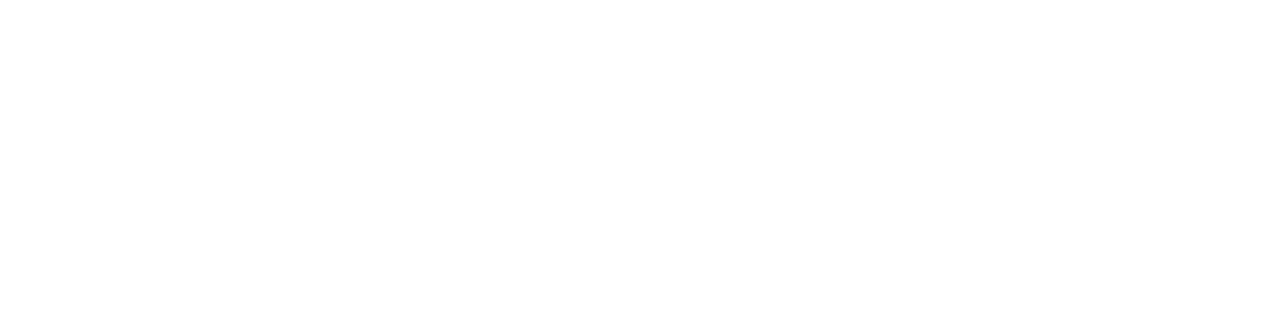
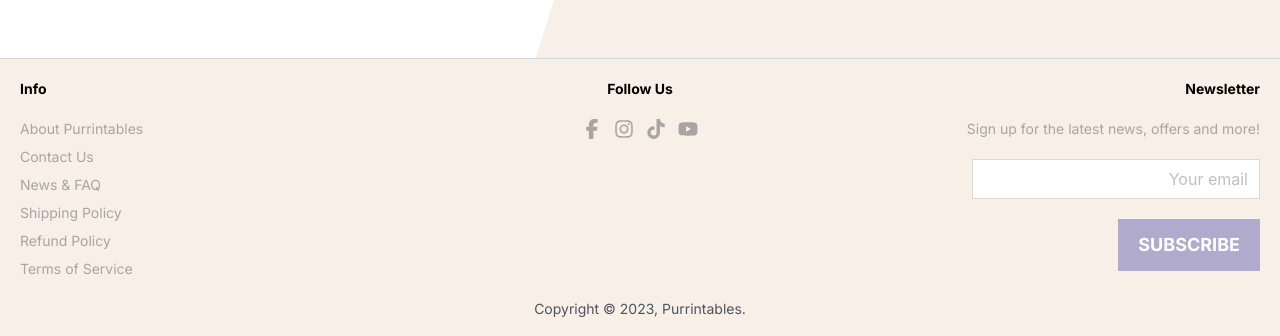
Before and after one commit to kuru-studio/purrintables, a Next.js app: page / in a window 1280 px wide. Shown: the part 889-1225 px from the top of the page. Before the commit the page ends 800 px from the top, so only its background shows below. Built offline with nearby package versions, Linux system fonts and the light colour scheme.

Commit message:
Feature: Add content to Footer

```diff
--- /dev/null
+++ b/app/_components/organisms/Footer.tsx
@@ -0,0 +1,56 @@
+import { FontAwesomeIcon } from '@fortawesome/react-fontawesome';
+import { faFacebookF } from '@fortawesome/free-brands-svg-icons';
+import { faInstagram } from '@fortawesome/free-brands-svg-icons';
+import { faTiktok } from '@fortawesome/free-brands-svg-icons';
+import { faYoutube } from '@fortawesome/free-brands-svg-icons';
+import { Input } from "antd";
+
+const Footer = () => {
+  return (
+    <footer className="bg-[#f8efe6]">
+      <div className="container mx-auto border-t border-gray-300 text-sm text-gray-600 flex flex-col gap-5 pb-5">
+        <div className="md:flex mx-5">
+          <div className="flex-1 mt-5">
+            <div className="font-bold text-black text-left">Info</div>
+            <div className="flex flex-col mt-5 gap-2">
+              <a href="#" className="text-[#a6a6a6] hover:text-black transition-all">About Purrintables</a>
+              <a href="#" className="text-[#a6a6a6] hover:text-black transition-all">Contact Us</a>
+              <a href="#" className="text-[#a6a6a6] hover:text-black transition-all">News & FAQ</a>
+              <a href="#" className="text-[#a6a6a6] hover:text-black transition-all">Shipping Policy</a>
+              <a href="#" className="text-[#a6a6a6] hover:text-black transition-all">Refund Policy</a>
+              <a href="#" className="text-[#a6a6a6] hover:text-black transition-all">Terms of Service</a>
+            </div>
+          </div>
+          <div className="flex-1 mt-5">
+            <div className="font-bold text-black md:text-center">Follow Us</div>
+            <div className="md:flex md:gap-3 md:justify-center mt-5">
+              <a href="#" target="_blank" className="text-[#a6a6a6] hover:text-black transition-all"><FontAwesomeIcon icon={faFacebookF} className="w-5 h-5" /></a>
+              <a href="#" target="_blank" className="text-[#a6a6a6] hover:text-black transition-all"><FontAwesomeIcon icon={faInstagram} className="w-5 h-5" /></a>
+              <a href="#" target="_blank" className="text-[#a6a6a6] hover:text-black transition-all"><FontAwesomeIcon icon={faTiktok} className="w-5 h-5" /></a>
+              <a href="#" target="_blank" className="text-[#a6a6a6] hover:text-black transition-all"><FontAwesomeIcon icon={faYoutube} className="w-5 h-5" /></a>
+            </div>
+          </div>
+          <div className="flex-1 mt-5">
+            <div className="font-bold text-black md:text-right">Newsletter</div>
+            <div className="mt-5 text-[#a6a6a6] md:text-right">Sign up for the latest news, offers and more!</div>
+            <div className="md:ml-auto mt-5 md:w-72">
+              <Input
+                className="!rounded-none md:text-right"
+                size="large"
+                placeholder="Your email"
+              />
+            </div>
+            <div className="md:text-right mt-5">
+              <button className="bg-[#b0aacc] uppercase font-bold text-white px-5 py-3 text-lg inline-block border-0">
+                Subscribe
+              </button>
+            </div>
+          </div>
+        </div>
+        <div className="md: text-center">Copyright &copy; 2023, Purrintables.</div>
+      </div>
+    </footer>
+  );
+}
+
+export default Footer;
--- a/app/_components/organisms/index.ts
+++ b/app/_components/organisms/index.ts
@@ -1,9 +1,11 @@
 import Wrapper from "./Wrapper";
 import Header from "./Header";
+import Footer from "./Footer";
 
 const Organism = {
   Wrapper,
   Header,
+  Footer,
 }
 
 export default Organism
--- a/app/page.tsx
+++ b/app/page.tsx
@@ -46,6 +46,7 @@
           </div>
         </div>
       </section>
+      <Organism.Footer />
     </Pattern>
   )
 }
```
